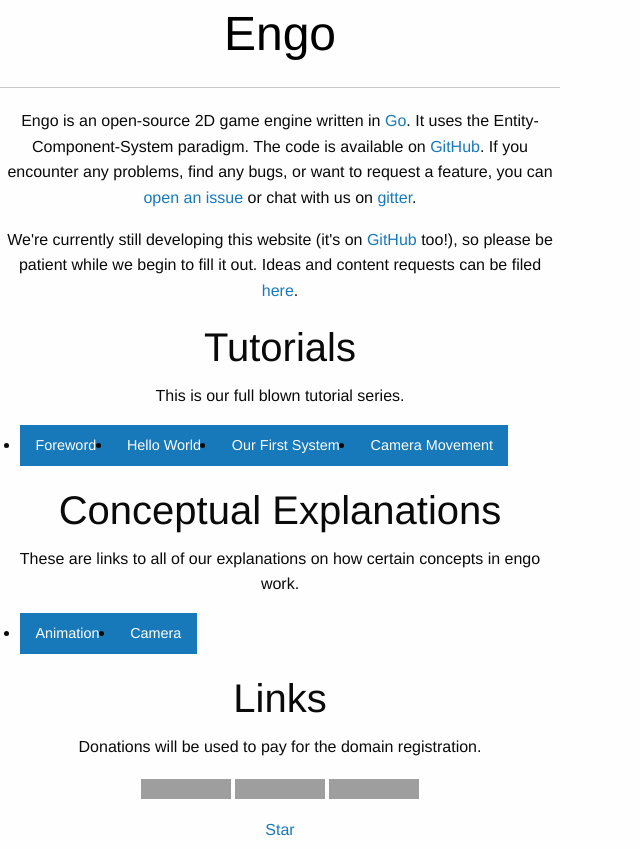
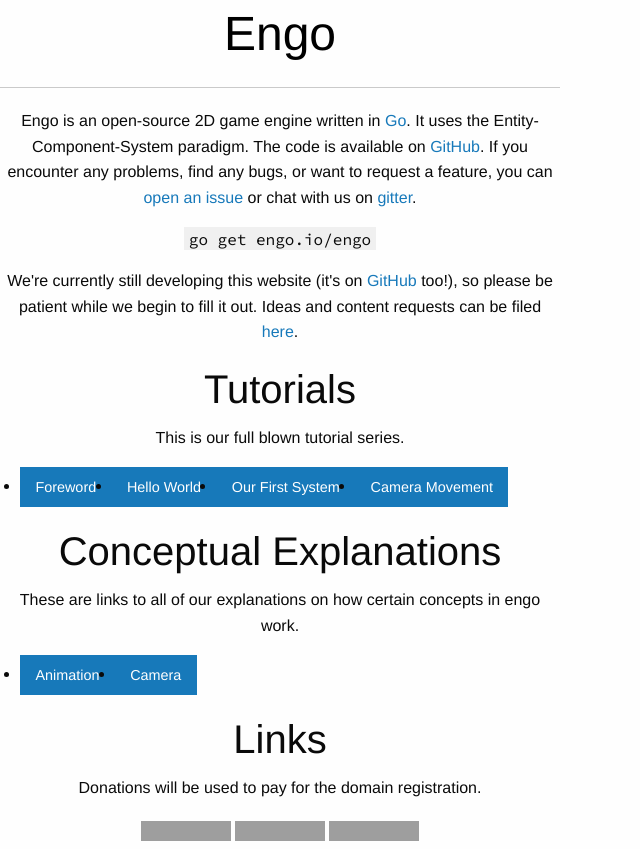
Before and after one commit to EngoEngine/engoengine.github.io, a Jekyll site: the page built from index.html, in a window 1280 px wide, cut to the strip 0-849 px from the top of the page. Shown: the whole strip, without its empty margins (0-640 px from the left). Built offline with Jekyll 4.4.1, drawn with Linux system fonts in a browser that asks for light colours; nearby versions of some CDN libraries; grey boxes are pictures that could not be loaded.

Commit message:
Add go get link (#15)

```diff
--- a/index.html
+++ b/index.html
@@ -6,6 +6,8 @@
 <h2>{{ title }}</h2>
 
 <p>Engo is an open-source 2D game engine written in <a href="https://golang.org" target="_blank">Go</a>. It uses the Entity-Component-System paradigm. The code is available on <a href="https://github.com/EngoEngine/engo" target="_blank">GitHub</a>. If you encounter any problems, find any bugs, or want to request a feature, you can <a href="https://github.com/EngoEngine/engo/issues/new" target="_blank">open an issue</a> or chat with us on <a href="https://gitter.im/EngoEngine/engo">gitter</a>. </p>
+
+<p><code>go get engo.io/engo</code></p>
 
 <p>We're currently still developing this website (it's on <a href="https://github.com/EngoEngine/engoengine.github.io" target="_blank">GitHub</a> too!), so please be patient while we begin to fill it out. Ideas and content requests can be filed <a href="https://github.com/EngoEngine/engoengine.github.io/issues/new" target="_blank">here</a>. </p>
 
```
